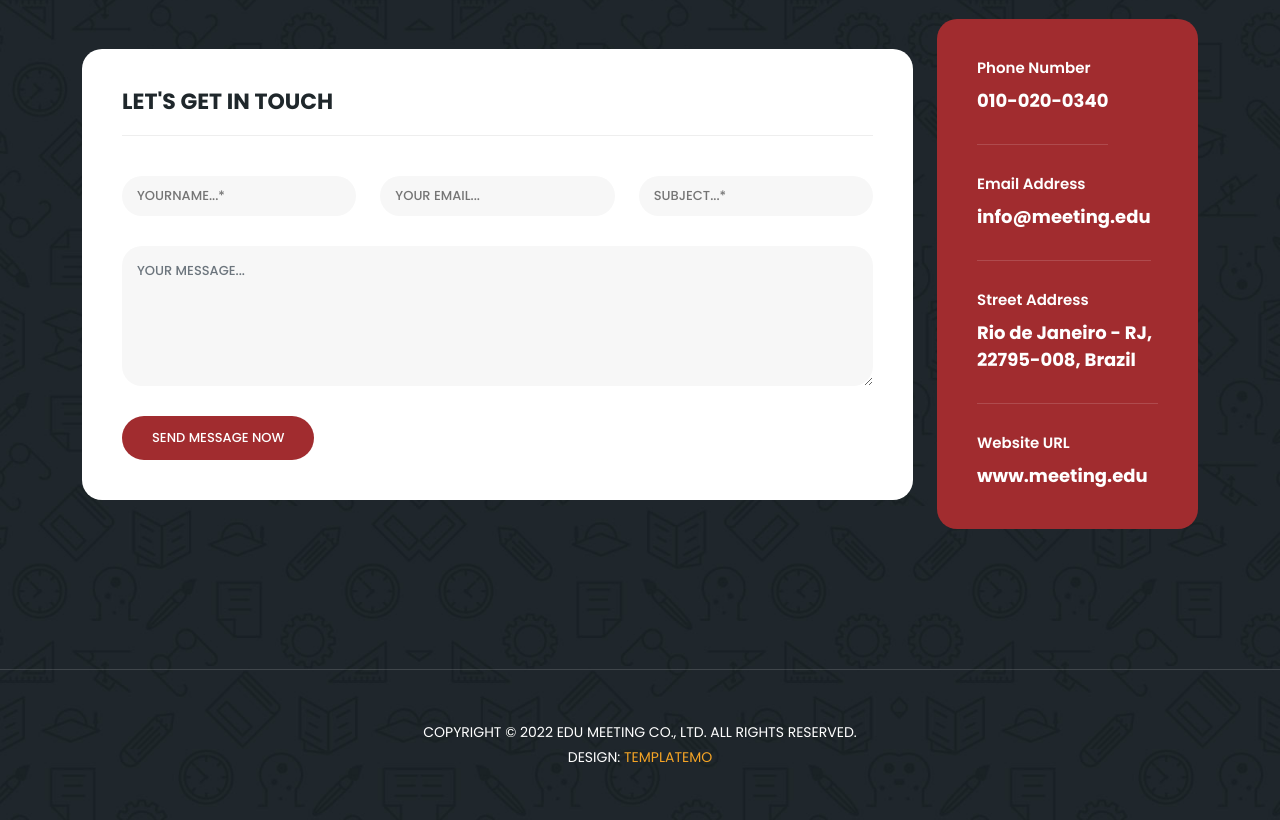
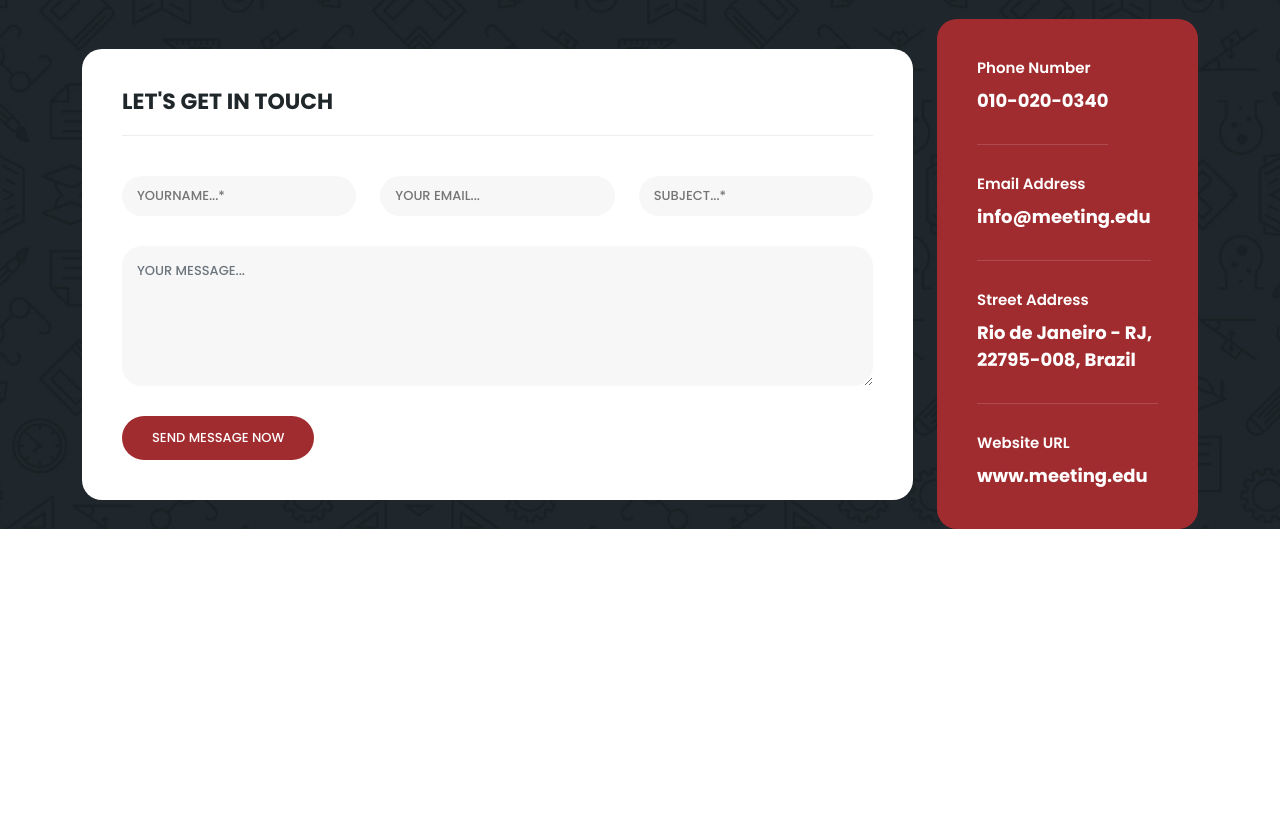
Before and after one commit to Shu12388y/edu-template-4, a plain HTML site: page index.html in a window 1280 px wide. Shown: the part 4734-5554 px from the top of the page. After the commit the page ends 5263 px from the top, so only its background shows below. Drawn offline with nearby package versions, Linux system fonts and the light colour scheme.

Commit message:
Update index.html

```diff
--- a/index.html
+++ b/index.html
@@ -758,10 +758,6 @@ https://templatemo.com/tm-569-edu-meeting
         </div>
       </div>
     </div>
-    <div class="footer">
-      <p>Copyright © 2022 Edu Meeting Co., Ltd. All Rights Reserved.
-          <br>Design: <a href="https://templatemo.com" target="_parent" title="free css templates">TemplateMo</a></p>
-    </div>
   </section>
 
   <!-- Scripts -->
```
